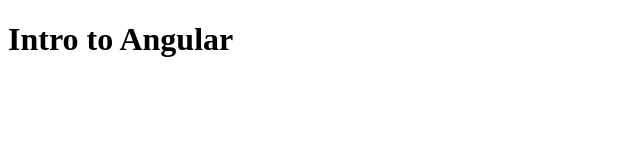
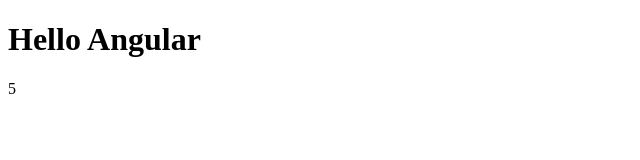
Before and after one commit to panicboy/angluar_intro, a website: page public/index.html in a window 1280 px wide. Shown: the whole page, without its empty margins (0-640 px from the left). Drawn offline with nearby package versions, Linux system fonts and the light colour scheme.

Commit message:
ng template

```diff
--- a/public/index.html
+++ b/public/index.html
@@ -4,8 +4,9 @@
   <meta charset="UTF-8">
   <title>Intro to Angular 1.5</title>
 </head>
-<body>
-<h1>Intro to Angular</h1>
+<body ng-app>
+<h1>{{ "Hello " + "Angular" }}</h1>
+<div> {{ 2 + 3 }} </div>
 
 
 <script src='https://cdnjs.cloudflare.com/ajax/libs/angular.js/1.5.8/angular.min.js'></script>
```
